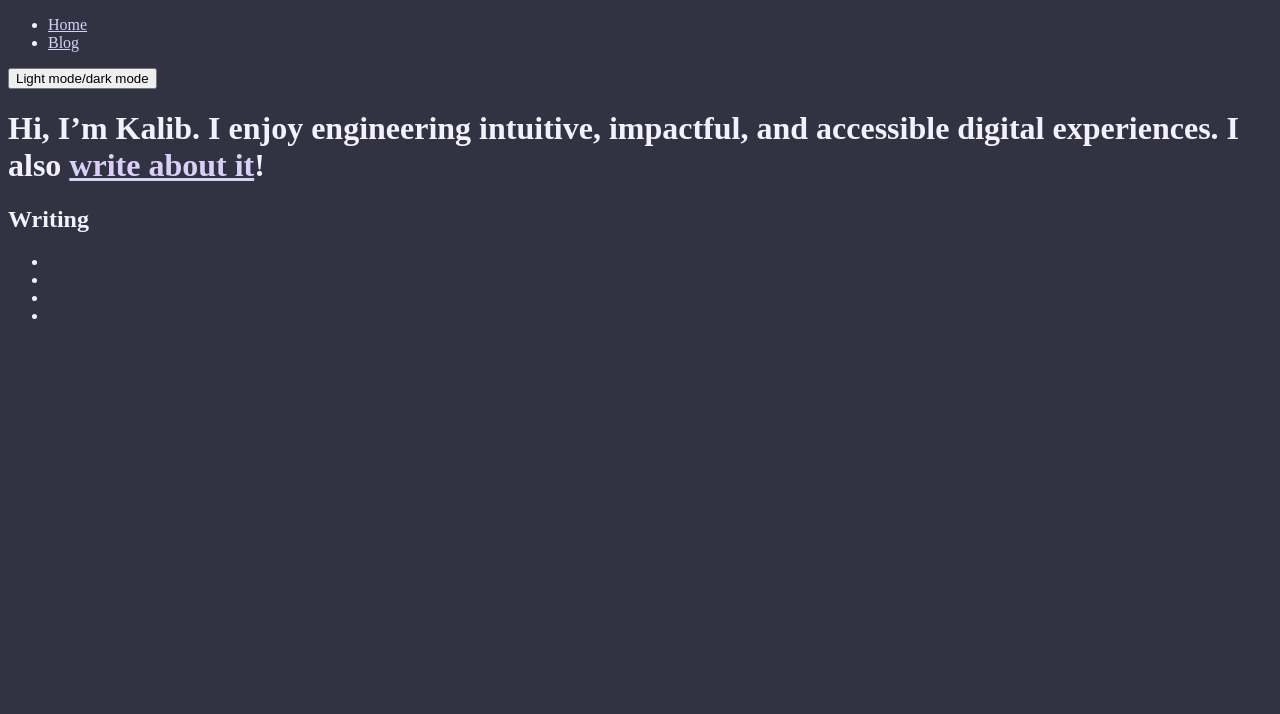
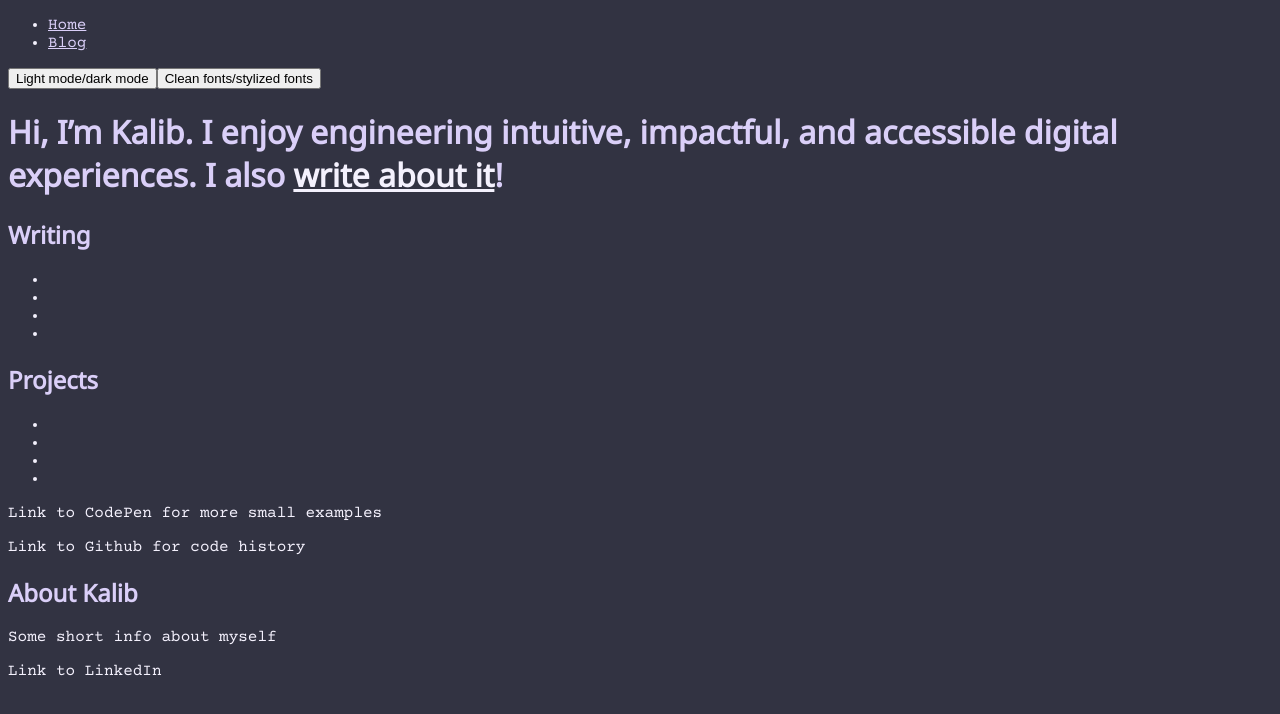
Before and after one commit to Watso196/portfolio, a React app: page / in a window 1280 px wide. Shown: the top 714 px of the page. Built offline with nearby package versions, Linux system fonts and the light colour scheme.

Commit message:
styles: adding initial fonts and full home page content:

```diff
--- a/src/App.scss
+++ b/src/App.scss
@@ -1,6 +1,20 @@
 body {
   background-color: #323342;
   color: #f4f1fd;
+  font-family: "Courier Prime", monospace;
+}
+
+h1,
+h2,
+h3,
+h4,
+h5 {
+  color: #dacff8;
+  font-family: "Noto Sans", sans-serif;
+
+  a {
+    color: #f4f1fd;
+  }
 }
 
 a {
--- a/src/components/Nav.tsx
+++ b/src/components/Nav.tsx
@@ -12,6 +12,7 @@ const Nav = () => {
         </li>
       </ul>
       <button type="button">Light mode/dark mode</button>
+      <button type="button">Clean fonts/stylized fonts</button>
     </nav>
   );
 };
--- a/src/index.html
+++ b/src/index.html
@@ -4,6 +4,12 @@
     <meta charset="UTF-8" />
     <meta http-equiv="X-UA-Compatible" content="IE=edge" />
     <meta name="viewport" content="width=device-width, initial-scale=1.0" />
+    <link rel="preconnect" href="https://fonts.googleapis.com" />
+    <link rel="preconnect" href="https://fonts.gstatic.com" crossorigin />
+    <link
+      href="https://fonts.googleapis.com/css2?family=Courier+Prime&family=Noto+Sans&display=swap"
+      rel="stylesheet"
+    />
     <title>Portfolio | Kalib Watson</title>
   </head>
   <body>
--- a/src/routes/Home.tsx
+++ b/src/routes/Home.tsx
@@ -22,6 +22,22 @@ const Home = () => {
           <li></li>
         </ul>
       </div>
+      <div id="projects">
+        <h2>Projects</h2>
+        <ul id="project-list">
+          <li></li>
+          <li></li>
+          <li></li>
+          <li></li>
+        </ul>
+        <p>Link to CodePen for more small examples</p>
+        <p>Link to Github for code history</p>
+      </div>
+      <div id="about">
+        <h2>About Kalib</h2>
+        <p>Some short info about myself</p>
+        <p>Link to LinkedIn</p>
+      </div>
     </>
   );
 };
```
